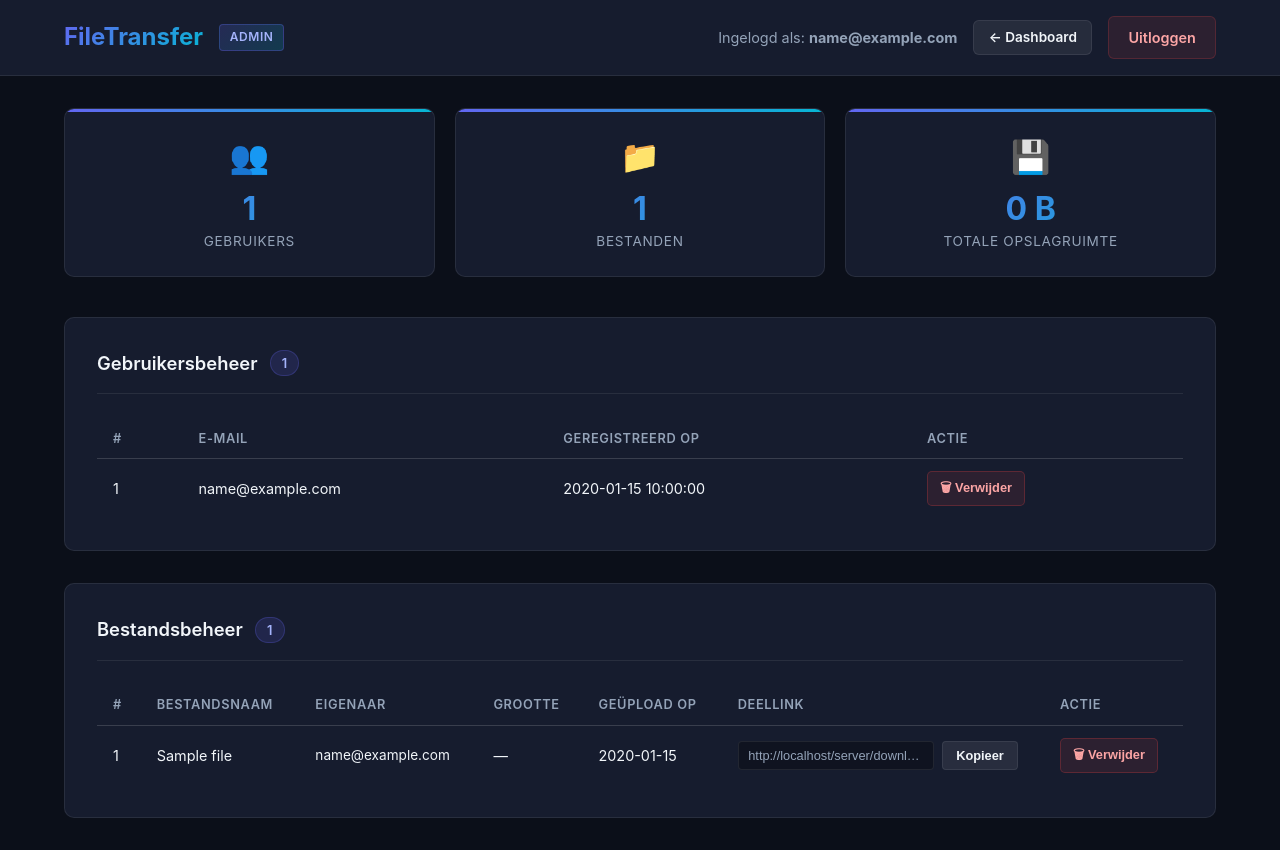
After one commit to Jibrilidrissi/Project-week-filetransfer, a PHP site: page /server/admin.php in a window 1280 px wide. The commit adds this page. Run offline with PHP 8.4, Linux system fonts and the light colour scheme; the visitor is signed in with stand-in values (Sample User, id 1); tables that the repository leaves empty or names only in its code hold one stand-in row (values such as "Sample post").

Commit message:
Implementatie van een adminsinterface, een adminpage en structuren voor bestandsoverdracht voor de beheerder.

```diff
--- a/client/index.php
+++ b/client/index.php
@@ -60,7 +60,7 @@ if ($_SERVER["REQUEST_METHOD"] == "POST") {
                 $_SESSION["email"] = $admin["email"];
                 $_SESSION["role"] = "admin";
 
-                header("Location: ../server/adminpagina.php");
+                header("Location: ../server/admin.php");
                 exit();
             } else {
                 $error = "Onjuist wachtwoord";
--- a/client/style.css
+++ b/client/style.css
@@ -371,3 +371,241 @@ body {
 .btn--share:hover {
     background-color: rgba(255, 255, 255, 0.15);
 }
+
+/* Admin Panel Button */
+.btn--admin-panel {
+    background: linear-gradient(135deg, rgba(99, 102, 241, 0.2), rgba(6, 182, 212, 0.15));
+    color: #a5b4fc;
+    border: 1px solid rgba(99, 102, 241, 0.35);
+    padding: 0.45rem 1rem;
+    font-size: 0.85rem;
+    border-radius: 6px;
+}
+
+.btn--admin-panel:hover {
+    background: linear-gradient(135deg, #4f46e5, #0891b2);
+    color: white;
+    border-color: transparent;
+}
+
+/* ── Admin Dashboard ────────────────────────────────────────────── */
+
+.admin-container {
+    max-width: 1200px;
+    margin: 2rem auto;
+    padding: 0 1.5rem;
+}
+
+/* Header wide override for admin */
+.header__container--wide {
+    max-width: 1200px;
+}
+
+/* Header logo + badge row */
+.header__brand {
+    display: flex;
+    align-items: center;
+    gap: 1rem;
+}
+
+/* Nav group in header (back + logout) */
+.header__nav {
+    display: flex;
+    align-items: center;
+    gap: 1rem;
+}
+
+/* Admin badge next to logo */
+.badge--admin {
+    background: linear-gradient(135deg, rgba(99, 102, 241, 0.2), rgba(6, 182, 212, 0.2));
+    color: #a5b4fc;
+    border: 1px solid rgba(99, 102, 241, 0.3);
+    border-radius: 4px;
+    padding: 0.2rem 0.6rem;
+    font-size: 0.75rem;
+    font-weight: 600;
+    letter-spacing: 0.05em;
+}
+
+/* Alert inside admin (bottom margin) */
+.alert--admin {
+    margin-bottom: 1.5rem;
+}
+
+/* Stats grid */
+.stats-grid {
+    display: grid;
+    grid-template-columns: repeat(auto-fit, minmax(200px, 1fr));
+    gap: 1.25rem;
+    margin-bottom: 2.5rem;
+}
+
+.stat-card {
+    background: var(--card-bg);
+    border: 1px solid var(--border-color);
+    border-radius: 10px;
+    padding: 1.5rem;
+    text-align: center;
+    position: relative;
+    overflow: hidden;
+    transition: transform 0.2s, box-shadow 0.2s;
+}
+
+.stat-card::before {
+    content: '';
+    position: absolute;
+    top: 0;
+    left: 0;
+    right: 0;
+    height: 3px;
+    background: linear-gradient(90deg, #6366f1, #06b6d4);
+}
+
+.stat-card:hover {
+    transform: translateY(-3px);
+    box-shadow: 0 8px 30px rgba(99, 102, 241, 0.15);
+}
+
+.stat-card__icon {
+    font-size: 2rem;
+    margin-bottom: 0.75rem;
+}
+
+.stat-card__value {
+    font-size: 2rem;
+    font-weight: 700;
+    background: linear-gradient(135deg, #6366f1, #06b6d4);
+    -webkit-background-clip: text;
+    -webkit-text-fill-color: transparent;
+    line-height: 1;
+    margin-bottom: 0.4rem;
+}
+
+.stat-card__label {
+    font-size: 0.85rem;
+    color: var(--text-muted);
+    text-transform: uppercase;
+    letter-spacing: 0.05em;
+}
+
+/* Admin section cards */
+.admin-section {
+    background: var(--card-bg);
+    border: 1px solid var(--border-color);
+    border-radius: 10px;
+    padding: 2rem;
+    margin-bottom: 2rem;
+}
+
+.admin-section__header {
+    display: flex;
+    align-items: center;
+    gap: 0.75rem;
+    margin-bottom: 1.5rem;
+    padding-bottom: 1rem;
+    border-bottom: 1px solid var(--border-color);
+}
+
+.admin-section__title {
+    font-size: 1.15rem;
+    font-weight: 600;
+    color: var(--text-color);
+}
+
+.admin-section__badge {
+    background: rgba(99, 102, 241, 0.15);
+    color: #a5b4fc;
+    border: 1px solid rgba(99, 102, 241, 0.25);
+    border-radius: 20px;
+    padding: 0.15rem 0.7rem;
+    font-size: 0.8rem;
+    font-weight: 600;
+}
+
+/* Admin table */
+.admin-table {
+    width: 100%;
+    border-collapse: collapse;
+    text-align: left;
+    font-size: 0.9rem;
+}
+
+.admin-table th {
+    color: var(--text-muted);
+    font-weight: 600;
+    font-size: 0.8rem;
+    text-transform: uppercase;
+    letter-spacing: 0.05em;
+    padding: 0.65rem 1rem;
+    border-bottom: 1px solid var(--border-color);
+}
+
+.admin-table td {
+    padding: 0.75rem 1rem;
+    border-bottom: 1px solid rgba(255, 255, 255, 0.04);
+    vertical-align: middle;
+    color: var(--text-color);
+}
+
+.admin-table tbody tr:last-child td {
+    border-bottom: none;
+}
+
+.admin-table tbody tr:hover {
+    background: rgba(255, 255, 255, 0.03);
+}
+
+/* Danger button */
+.btn--danger {
+    background-color: rgba(239, 68, 68, 0.1);
+    color: #fca5a5;
+    border: 1px solid rgba(239, 68, 68, 0.25);
+    padding: 0.35rem 0.75rem;
+    font-size: 0.8rem;
+    border-radius: 5px;
+}
+
+.btn--danger:hover {
+    background-color: var(--error);
+    color: white;
+}
+
+/* Back button */
+.btn--back {
+    background-color: rgba(255, 255, 255, 0.07);
+    color: var(--text-color);
+    border: 1px solid var(--border-color);
+    padding: 0.4rem 0.9rem;
+    font-size: 0.85rem;
+}
+
+.btn--back:hover {
+    background-color: rgba(255, 255, 255, 0.12);
+}
+
+/* Truncated file name cell */
+.file-name {
+    max-width: 200px;
+    overflow: hidden;
+    text-overflow: ellipsis;
+    white-space: nowrap;
+}
+
+/* Owner column */
+.owner-tag {
+    color: var(--text-muted);
+    font-size: 0.85rem;
+}
+
+/* Horizontal scroll wrapper for wide tables */
+.table-wrapper {
+    overflow-x: auto;
+}
+
+/* Empty state message */
+.empty-state {
+    text-align: center;
+    padding: 2rem;
+    color: var(--text-muted);
+    font-style: italic;
+}
--- /dev/null
+++ b/server/admin.php
@@ -0,0 +1,312 @@
+<?php
+session_start();
+
+// ── Beveiliging: alleen admins mogen deze pagina zien ──────────────────────
+if (!isset($_SESSION['user_id']) || $_SESSION['role'] !== 'admin') {
+    header('Location: ../client/index.php');
+    exit();
+}
+
+require_once __DIR__ . '/../config/db.php';
+
+$uploadDir = __DIR__ . '/../uploads/';
+$melding    = '';
+$meldingType = '';
+
+// ── Acties verwerken (verwijder bestand / verwijder gebruiker) ──────────────
+if ($_SERVER['REQUEST_METHOD'] === 'POST') {
+
+    // --- Bestand verwijderen ---
+    if (isset($_POST['delete_file']) && !empty($_POST['file_id'])) {
+        $fileId = (int) $_POST['file_id'];
+
+        try {
+            // Haal bestandsnaam op voor unlink()
+            $stmt = $conn->prepare('SELECT data FROM files WHERE id = ?');
+            $stmt->execute([$fileId]);
+            $file = $stmt->fetch(PDO::FETCH_ASSOC);
+
+            if ($file) {
+                $fysiekPad = $uploadDir . $file['data'];
+                if (file_exists($fysiekPad)) {
+                    unlink($fysiekPad);
+                }
+                $del = $conn->prepare('DELETE FROM files WHERE id = ?');
+                $del->execute([$fileId]);
+                $melding     = 'Bestand succesvol verwijderd.';
+                $meldingType = 'success';
+            } else {
+                $melding     = 'Bestand niet gevonden.';
+                $meldingType = 'error';
+            }
+        } catch (PDOException $e) {
+            $melding     = 'Fout bij verwijderen: ' . htmlspecialchars($e->getMessage());
+            $meldingType = 'error';
+        }
+    }
+
+    // --- Gebruiker verwijderen (inclusief zijn bestanden) ---
+    if (isset($_POST['delete_user']) && !empty($_POST['user_id'])) {
+        $userId = (int) $_POST['user_id'];
+
+        try {
+            // Haal alle bestanden van deze gebruiker op om fysiek te verwijderen
+            $stmt = $conn->prepare('SELECT data FROM files WHERE user_id = ?');
+            $stmt->execute([$userId]);
+            $userFiles = $stmt->fetchAll(PDO::FETCH_ASSOC);
+
+            foreach ($userFiles as $uf) {
+                $fysiekPad = $uploadDir . $uf['data'];
+                if (file_exists($fysiekPad)) {
+                    unlink($fysiekPad);
+                }
+            }
+
+            // Verwijder bestanden uit DB
+            $del = $conn->prepare('DELETE FROM files WHERE user_id = ?');
+            $del->execute([$userId]);
+
+            // Verwijder gebruiker uit DB
+            $del = $conn->prepare('DELETE FROM users WHERE id = ?');
+            $del->execute([$userId]);
+
+            $melding     = 'Gebruiker en alle bijbehorende bestanden zijn verwijderd.';
+            $meldingType = 'success';
+        } catch (PDOException $e) {
+            $melding     = 'Fout bij verwijderen: ' . htmlspecialchars($e->getMessage());
+            $meldingType = 'error';
+        }
+    }
+}
+
+// ── Data ophalen voor het dashboard ────────────────────────────────────────
+
+// Statistieken
+try {
+    $totalUsers = $conn->query('SELECT COUNT(*) FROM users')->fetchColumn();
+    $totalFiles = $conn->query('SELECT COUNT(*) FROM files')->fetchColumn();
+
+    // Bereken de totale bestandsgrootte rechtstreeks via het filesystem
+    $totalSize = 0;
+    if (is_dir($uploadDir)) {
+        foreach (new DirectoryIterator($uploadDir) as $fileInfo) {
+            if ($fileInfo->isFile()) {
+                $totalSize += $fileInfo->getSize();
+            }
+        }
+    }
+} catch (PDOException $e) {
+    $totalUsers = $totalFiles = $totalSize = 0;
+}
+
+// Alle gebruikers
+try {
+    $users = $conn->query('SELECT id, email, created_at FROM users ORDER BY id DESC')->fetchAll(PDO::FETCH_ASSOC);
+} catch (PDOException $e) {
+    $users = [];
+}
+
+// Alle bestanden (met eigenaar via JOIN)
+try {
+    $stmt = $conn->query(
+        'SELECT f.id, f.name, f.data, f.uploaded_date, u.email AS eigenaar
+         FROM files f
+         LEFT JOIN users u ON f.user_id = u.id
+         ORDER BY f.id DESC'
+    );
+    $allesBestanden = $stmt->fetchAll(PDO::FETCH_ASSOC);
+} catch (PDOException $e) {
+    $allesBestanden = [];
+}
+
+// Helper: formatteer bytes naar leesbare grootte
+function formatBytes(int $bytes): string {
+    if ($bytes >= 1073741824) return round($bytes / 1073741824, 2) . ' GB';
+    if ($bytes >= 1048576)    return round($bytes / 1048576, 2)    . ' MB';
+    if ($bytes >= 1024)       return round($bytes / 1024, 2)       . ' KB';
+    return $bytes . ' B';
+}
+
+// Bouw de deellink-basis URL
+$protocol = (isset($_SERVER['HTTPS']) && $_SERVER['HTTPS'] === 'on') ? 'https' : 'http';
+$host     = $_SERVER['HTTP_HOST'];
+$dir      = str_replace('\\', '/', dirname($_SERVER['PHP_SELF']));
+$basePath = $protocol . '://' . $host . ($dir === '/' ? '' : $dir);
+?>
+<!DOCTYPE html>
+<html lang="nl">
+<head>
+    <meta charset="UTF-8">
+    <meta name="viewport" content="width=device-width, initial-scale=1.0">
+    <title>Admin Dashboard – FileTransfer</title>
+    <link rel="stylesheet" href="../client/style.css?v=<?php echo filemtime(__DIR__ . '/../client/style.css'); ?>">
+</head>
+<body>
+
+<header class="header">
+    <div class="header__container header__container--wide">
+        <div class="header__brand">
+            <h1 class="header__logo">FileTransfer</h1>
+            <span class="badge--admin">ADMIN</span>
+        </div>
+        <div class="header__user header__nav">
+            <span>Ingelogd als: <strong><?php echo htmlspecialchars($_SESSION['email']); ?></strong></span>
+            <a href="voorpagina.php" class="btn btn--back">← Dashboard</a>
+            <a href="../client/index.php?action=logout" class="btn btn--logout">Uitloggen</a>
+        </div>
+    </div>
+</header>
+
+<main class="admin-container">
+
+    <?php if ($melding): ?>
+        <div class="alert alert--<?php echo $meldingType; ?> alert--admin">
+            <?php echo htmlspecialchars($melding); ?>
+        </div>
+    <?php endif; ?>
+
+    <!-- ── Statistieken ───────────────────────────────────────────── -->
+    <div class="stats-grid">
+        <div class="stat-card">
+            <div class="stat-card__icon">👥</div>
+            <div class="stat-card__value"><?php echo (int)$totalUsers; ?></div>
+            <div class="stat-card__label">Gebruikers</div>
+        </div>
+        <div class="stat-card">
+            <div class="stat-card__icon">📁</div>
+            <div class="stat-card__value"><?php echo (int)$totalFiles; ?></div>
+            <div class="stat-card__label">Bestanden</div>
+        </div>
+        <div class="stat-card">
+            <div class="stat-card__icon">💾</div>
+            <div class="stat-card__value"><?php echo formatBytes((int)$totalSize); ?></div>
+            <div class="stat-card__label">Totale opslagruimte</div>
+        </div>
+    </div>
+
+    <!-- ── Gebruikersbeheer ───────────────────────────────────────── -->
+    <section class="admin-section">
+        <div class="admin-section__header">
+            <h2 class="admin-section__title">Gebruikersbeheer</h2>
+            <span class="admin-section__badge"><?php echo count($users); ?></span>
+        </div>
+
+        <?php if (empty($users)): ?>
+            <p class="empty-state">Geen gebruikers gevonden.</p>
+        <?php else: ?>
+            <div class="table-wrapper">
+                <table class="admin-table">
+                    <thead>
+                        <tr>
+                            <th>#</th>
+                            <th>E-mail</th>
+                            <th>Geregistreerd op</th>
+                            <th>Actie</th>
+                        </tr>
+                    </thead>
+                    <tbody>
+                        <?php foreach ($users as $user): ?>
+                            <tr>
+                                <td><?php echo (int)$user['id']; ?></td>
+                                <td><?php echo htmlspecialchars($user['email']); ?></td>
+                                <td><?php echo htmlspecialchars($user['created_at'] ?? '—'); ?></td>
+                                <td>
+                                    <form method="POST" onsubmit="return confirm('Weet je zeker dat je deze gebruiker EN al zijn bestanden wilt verwijderen?');">
+                                        <input type="hidden" name="user_id" value="<?php echo (int)$user['id']; ?>">
+                                        <button type="submit" name="delete_user" class="btn btn--danger">🗑 Verwijder</button>
+                                    </form>
+                                </td>
+                            </tr>
+                        <?php endforeach; ?>
+                    </tbody>
+                </table>
+            </div>
+        <?php endif; ?>
+    </section>
+
+    <!-- ── Bestandsbeheer ─────────────────────────────────────────── -->
+    <section class="admin-section">
+        <div class="admin-section__header">
+            <h2 class="admin-section__title">Bestandsbeheer</h2>
+            <span class="admin-section__badge"><?php echo count($allesBestanden); ?></span>
+        </div>
+
+        <?php if (empty($allesBestanden)): ?>
+            <p class="empty-state">Nog geen bestanden geüpload.</p>
+        <?php else: ?>
+            <div class="table-wrapper">
+                <table class="admin-table">
+                    <thead>
+                        <tr>
+                            <th>#</th>
+                            <th>Bestandsnaam</th>
+                            <th>Eigenaar</th>
+                            <th>Grootte</th>
+                            <th>Geüpload op</th>
+                            <th>Deellink</th>
+                            <th>Actie</th>
+                        </tr>
+                    </thead>
+                    <tbody>
+                        <?php foreach ($allesBestanden as $bestand): ?>
+                            <?php
+                                $fysiekPad   = $uploadDir . $bestand['data'];
+                                $bestandsGrootte = file_exists($fysiekPad) ? formatBytes(filesize($fysiekPad)) : '—';
+                                $shareUrl    = $basePath . '/download.php?id=' . $bestand['id'];
+                            ?>
+                            <tr>
+                                <td><?php echo (int)$bestand['id']; ?></td>
+                                <td>
+                                    <div class="file-name" title="<?php echo htmlspecialchars($bestand['name']); ?>">
+                                        <?php echo htmlspecialchars($bestand['name']); ?>
+                                    </div>
+                                </td>
+                                <td class="owner-tag"><?php echo htmlspecialchars($bestand['eigenaar'] ?? '—'); ?></td>
+                                <td><?php echo $bestandsGrootte; ?></td>
+                                <td><?php echo htmlspecialchars(date('Y-m-d', strtotime($bestand['uploaded_date']))); ?></td>
+                                <td>
+                                    <div class="share-container">
+                                        <input type="text" readonly value="<?php echo htmlspecialchars($shareUrl); ?>"
+                                               class="form-control share-input" onclick="this.select();">
+                                        <button class="btn btn--share"
+                                                onclick="copyLink('<?php echo htmlspecialchars($shareUrl, ENT_QUOTES); ?>', this)">
+                                            Kopieer
+                                        </button>
+                                    </div>
+                                </td>
+                                <td>
+                                    <form method="POST" onsubmit="return confirm('Bestand permanent verwijderen?');">
+                                        <input type="hidden" name="file_id" value="<?php echo (int)$bestand['id']; ?>">
+                                        <button type="submit" name="delete_file" class="btn btn--danger">🗑 Verwijder</button>
+                                    </form>
+                                </td>
+                            </tr>
+                        <?php endforeach; ?>
+                    </tbody>
+                </table>
+            </div>
+        <?php endif; ?>
+    </section>
+
+</main>
+
+<script>
+function copyLink(url, btn) {
+    navigator.clipboard.writeText(url).then(function () {
+        const orig = btn.textContent;
+        btn.textContent = 'Gekopieerd!';
+        btn.style.background = '#10b981';
+        btn.style.color = '#fff';
+        setTimeout(function () {
+            btn.textContent = orig;
+            btn.style.background = '';
+            btn.style.color = '';
+        }, 2000);
+    }).catch(function (err) {
+        alert('Fout bij kopiëren: ' + err);
+    });
+}
+</script>
+
+</body>
+</html>
--- a/server/voorpagina.php
+++ b/server/voorpagina.php
@@ -108,6 +108,9 @@ try {
             <h1 class="header__logo">FileTransfer</h1>
             <div class="header__user">
                 <span>Ingelogd als: <strong><?php echo htmlspecialchars($_SESSION["email"]); ?></strong></span>
+                <?php if (isset($_SESSION['role']) && $_SESSION['role'] === 'admin'): ?>
+                    <a href="admin.php" class="btn btn--admin-panel">⚙ Admin Paneel</a>
+                <?php endif; ?>
                 <a href="../client/index.php?action=logout" class="btn btn--logout">Uitloggen</a>
             </div>
         </div>
```
Also changed, not shown: README.md, 1 other file.
